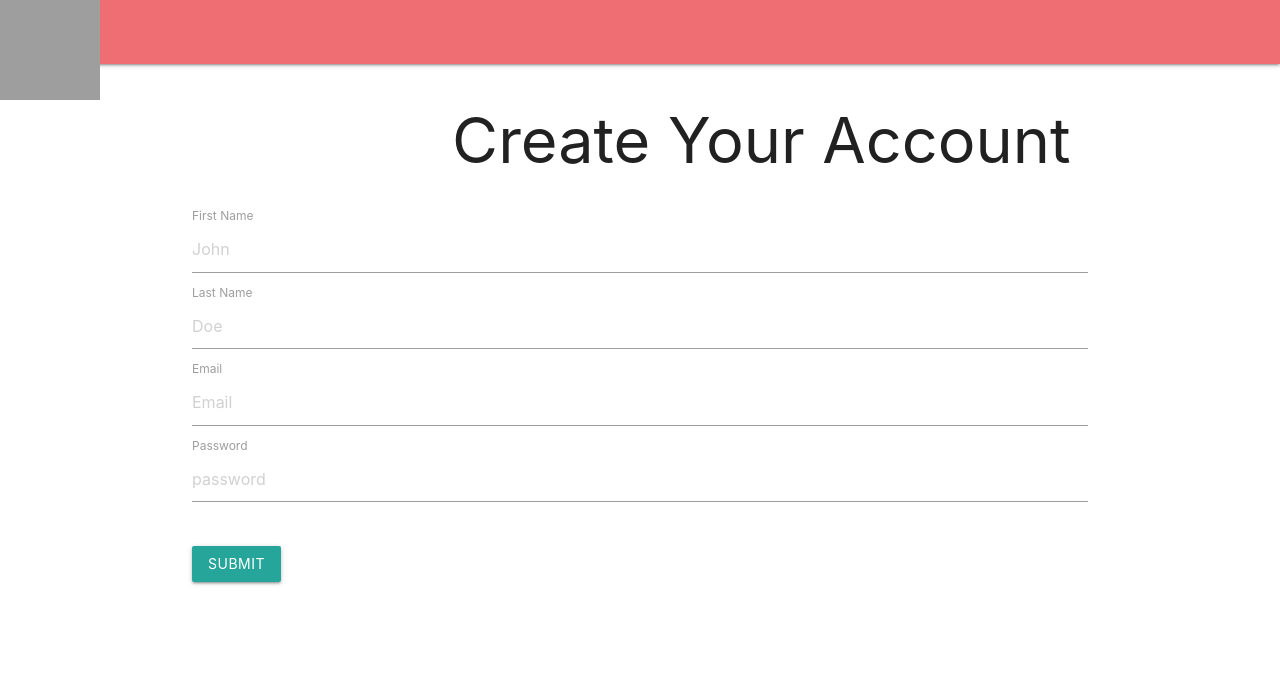
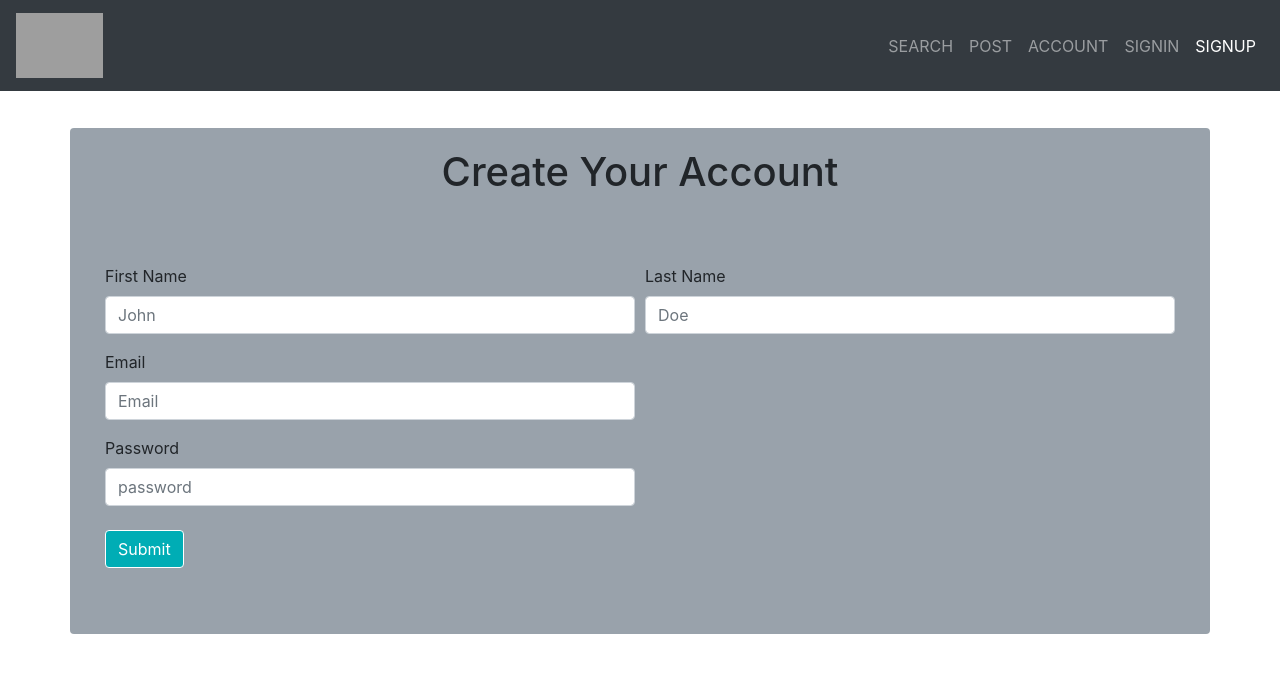
Before and after one commit to PatrickMcP/bootcamp-project-2, a Node server app: page /signup in a window 1280 px wide. Shown: the top 673 px of the page. Run offline with Node 20, Linux system fonts and the light colour scheme; some libraries are stand-ins or nearby versions; grey boxes are pictures that could not be loaded.

Commit message:
so close to the end

```diff
--- a/public/styles/styles.css
+++ b/public/styles/styles.css
@@ -1,3 +1,132 @@
 .list-group-item {
   line-height: 2.5;
 }
+
+
+.jumbotron {
+  background: rgba(0,0,0,0);
+  /* color:white; */
+}
+
+.modal {
+  color: black;
+}
+
+.btn {
+  color:white;
+  background:#00adb5;
+  border: 1px solid white;
+
+}
+
+.itemsRent{
+  width: 23rem;
+  background: rgba(0,0,0,0);
+  /* opacity:0.95;  */
+  display:flex;
+  justify-content:center;
+  align-items:center;
+}
+
+#rentModal{
+  /* opacity:0.9; */
+  text-align: center;
+  color: gray;
+}
+
+#rentModalFooter{
+  background-color:orange;
+  border-color: orange;
+  color: black;
+}
+
+.cards-wrap {
+  margin-top: 10%;
+}
+.item-card {
+  position: relative;
+  background: rgba(0,0,0,.7);
+  color: #000;
+}
+.price-wrap {
+  position: absolute;
+  right: -32px;
+  top: -24px;
+  width: 75px;
+  height: 75px;
+  background-color: #00adb5;
+  border: 3px solid #fff;
+  border-radius: 100%;
+  padding-top: 20px;
+  padding-left: 6px;
+  color: #fff;
+  font-size: 22px;
+}
+
+#account-form, .header-wrap, #create-form, .create-acct-wrap {
+  padding: 20px;
+  border-radius: 15px;
+  margin: 20px 0;
+}
+
+#update-err-msg{
+  color: red !important;
+}
+
+
+#create-err-msg{
+  color: red !important;
+}
+
+#go-home{
+width: auto;
+height: 65px;
+}
+
+.container {
+  padding-bottom: 2%;
+  margin-top: 10%;
+  background: rgba(86, 101, 115,.6);
+  height:100%;
+  border-radius: .25rem;
+  margin-bottom: 2%;
+}
+
+.card-body {
+
+  color: white;
+}
+
+.card-img-top {
+  width: 70%;
+  background: white;
+  margin-top: 22px;
+}
+.card-title {
+  font-size: 1.8em;
+}
+
+[data-search="true"] {
+  color:white !important;
+}
+[data-post="true"] {
+  color:white !important;
+}
+[data-account="true"] {
+  color:white !important;
+}
+[data-signup="true"] {
+  color:white !important;
+}
+
+.lead {
+
+font-size: 1.8rem;
+font-weight: 500;
+}
+.accountID h2, .header-wrap h1 {
+  text-transform: capitalize;
+}
+hr {
+  background-color: #fff !important;
+}
--- a/views/accounts.handlebars
+++ b/views/accounts.handlebars
@@ -45,3 +45,8 @@
 
 
 </form>
+
+<script src="https://cdnjs.cloudflare.com/ajax/libs/popper.js/1.14.3/umd/popper.min.js" integrity="sha384-ZMP7rVo3mIykV+2+9J3UJ46jBk0WLaUAdn689aCwoqbBJiSnjAK/l8WvCWPIPm49"
+    crossorigin="anonymous"></script>
+<script src="./js/home.js"></script>
+<script src="./js/accounts.js"></script>
--- a/views/layouts/main.handlebars
+++ b/views/layouts/main.handlebars
@@ -4,9 +4,11 @@
 
 <head>
   <meta charset="utf-8">
-  <link rel="stylesheet" href="https://cdnjs.cloudflare.com/ajax/libs/materialize/1.0.0/css/materialize.min.css">
-  <script type = "text/javascript" src = "https://code.jquery.com/jquery-2.1.1.min.js"></script>
-  <script src="https://cdnjs.cloudflare.com/ajax/libs/materialize/0.100.2/js/materialize.min.js"></script>
+  <link rel="stylesheet" href="https://stackpath.bootstrapcdn.com/bootstrap/4.1.1/css/bootstrap.min.css" integrity="sha384-WskhaSGFgHYWDcbwN70/dfYBj47jz9qbsMId/iRN3ewGhXQFZCSftd1LZCfmhktB" crossorigin="anonymous">
+  <link rel="stylesheet" href="https://cdnjs.cloudflare.com/ajax/libs/animate.css/3.5.2/animate.min.css">
+  <link rel="stylesheet" href="/public/styles/styles.css" type="text/css"/>
+  <script src="https://cdnjs.cloudflare.com/ajax/libs/moment.js/2.22.1/moment.js"></script>
+  <script src="https://code.jquery.com/jquery.js"></script>
   <title>Home Page</title>
 </head>
 
--- a/views/view-account.handlebars
+++ b/views/view-account.handlebars
@@ -78,3 +78,8 @@
 
 </div>
 </div>
+
+<script src="https://cdnjs.cloudflare.com/ajax/libs/popper.js/1.14.3/umd/popper.min.js" integrity="sha384-ZMP7rVo3mIykV+2+9J3UJ46jBk0WLaUAdn689aCwoqbBJiSnjAK/l8WvCWPIPm49"
+    crossorigin="anonymous"></script>
+<script src="./js/home.js"></script>
+<script src="./js/accounts.js"></script>
```
Also changed, not shown: views/home.handlebars (+28 -0 lines), 1 other file.
